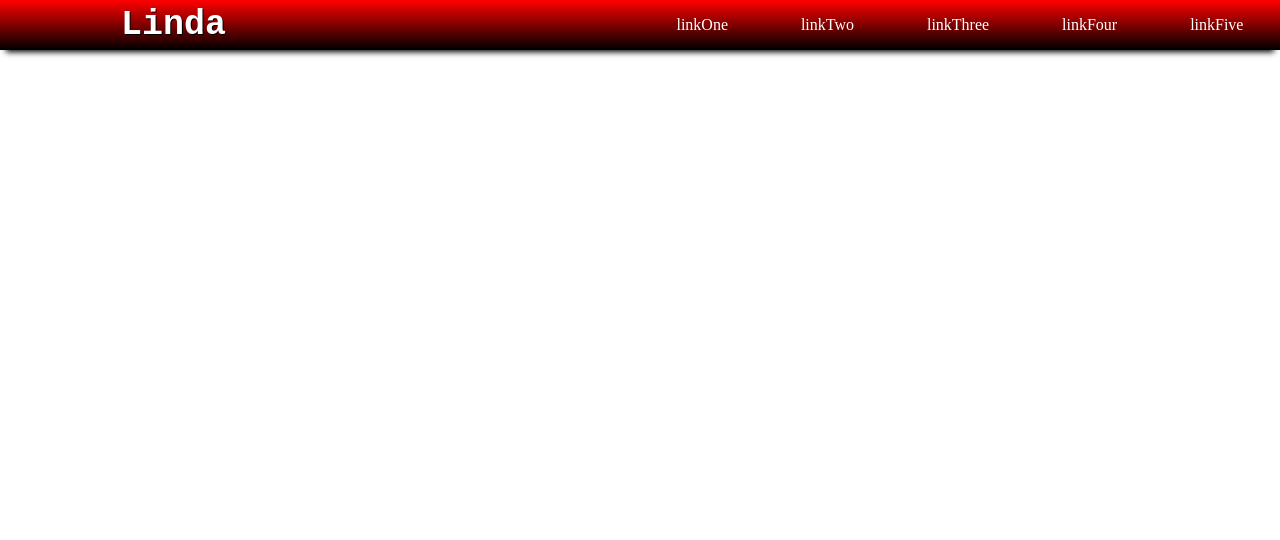
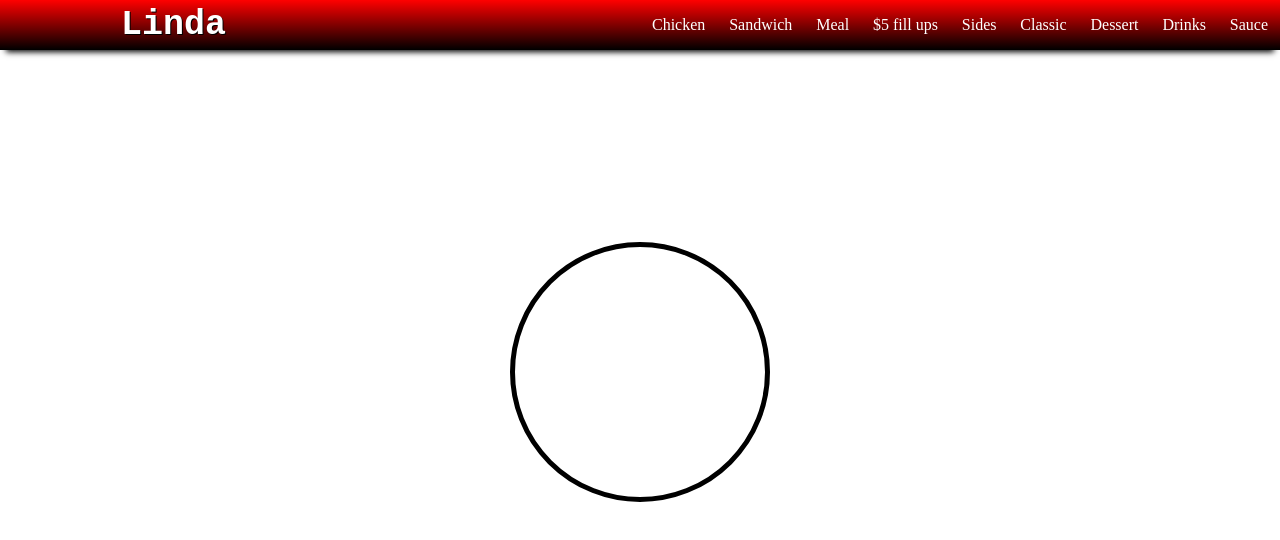
Before and after one commit to Forison/estee-restaurant-project, a website built with webpack: page src/index.html in a window 1280 px wide. Built offline with nearby package versions, Linux system fonts and the light colour scheme.

Commit message:
added main to body

```diff
--- /dev/null
+++ b/src/component/homepage.js
@@ -0,0 +1,12 @@
+const main = () => {
+	let container = document.createElement('div');
+	container.classList.add('container');
+
+	let welcome = document.createElement('div');
+	welcome.classList.add('welcome');
+	container.appendChild(welcome);
+
+	return container
+}
+document.body.appendChild(main())
+export { main as default }
--- a/src/component/navigation.js
+++ b/src/component/navigation.js
@@ -20,36 +20,64 @@ const navigation = () => {
 	let navAnchorOne = document.createElement('a');
 	navLinkOne.appendChild(navAnchorOne);
 	linkWrap.appendChild(navLinkOne);
-	navAnchorOne.innerHTML = 'linkOne'
+	navAnchorOne.innerHTML = 'Chicken'
 	navAnchorOne.href = "#"
 
 	let navLinkTwo = document.createElement('span');
 	let navAnchorTwo = document.createElement('a');
 	navLinkTwo.appendChild(navAnchorTwo);
 	linkWrap.appendChild(navLinkTwo);
-	navAnchorTwo.innerHTML = 'linkTwo'
+	navAnchorTwo.innerHTML = 'Sandwich'
 	navAnchorTwo.href = "#"
 
 	let navLinkThree = document.createElement('span');
 	let navAnchorThree = document.createElement('a');
 	navLinkThree.appendChild(navAnchorThree);
 	linkWrap.appendChild(navLinkThree);
-	navAnchorThree.innerHTML = 'linkThree'
-	navAnchorThree.href = "#"
+	navAnchorThree.innerHTML = 'Meal';
+	navAnchorThree.href = "#";
 
 	let navLinkFour = document.createElement('span');
 	let navAnchorFour = document.createElement('a');
 	navLinkFour.appendChild(navAnchorFour);
 	linkWrap.appendChild(navLinkFour);
-	navAnchorFour.innerHTML = 'linkFour'
-	navAnchorFour.href = "#"
+	navAnchorFour.innerHTML = '$5 fill ups';
+	navAnchorFour.href = "#";
 
 	let navLinkFive = document.createElement('span');
 	let navAnchorFive = document.createElement('a');
 	navLinkFive.appendChild(navAnchorFive);
 	linkWrap.appendChild(navLinkFive);
-	navAnchorFive.href = "#"
-	navAnchorFive.innerHTML = 'linkFive'
+	navAnchorFive.href = "#";
+	navAnchorFive.innerHTML = 'Sides';
+
+	let navLinkSix = document.createElement('span');
+	let navAnchorSix = document.createElement('a');
+	navLinkSix.appendChild(navAnchorSix);
+	linkWrap.appendChild(navLinkSix);
+	navAnchorSix.href = "#";
+	navAnchorSix.innerHTML = 'Classic';
+
+	let navLinkSeven = document.createElement('span');
+	let navAnchorSeven = document.createElement('a');
+	navLinkSeven.appendChild(navAnchorSeven);
+	linkWrap.appendChild(navLinkSeven);
+	navAnchorSeven.href = "#";
+	navAnchorSeven.innerHTML = 'Dessert';
+
+	let navLinkEight = document.createElement('span');
+	let navAnchorEight = document.createElement('a');
+	navLinkEight.appendChild(navAnchorEight);
+	linkWrap.appendChild(navLinkEight);
+	navAnchorEight.href = "#";
+	navAnchorEight.innerHTML = 'Drinks';
+
+	let navLinkNine = document.createElement('span');
+	let navAnchorNine = document.createElement('a');
+	navLinkNine.appendChild(navAnchorNine);
+	linkWrap.appendChild(navLinkNine);
+	navAnchorNine.href = "#";
+	navAnchorNine.innerHTML = 'Sauce';
 
 	return navbar
 }
--- a/src/index.html
+++ b/src/index.html
@@ -6,7 +6,7 @@
     <meta http-equiv="X-UA-Compatible" content="ie=edge">
     <title>Document</title>
 </head>
-<body>
+<body id="content">
 
 </body>
 </html>
--- a/src/index.js
+++ b/src/index.js
@@ -1,5 +1,7 @@
 // import 'lodash';
 import navbar from './component/navigation.js';
+import main from './component/homepage.js';
 import './style.css';
 
 navbar();
+main();
--- a/src/style.css
+++ b/src/style.css
@@ -3,7 +3,6 @@ body{
     padding: 0;
 }
 nav{
-    /* background: conic-gradient(from 290deg, #ff0000, #000); */
     background-image: linear-gradient( #ff0000, #000);
     box-shadow: 0 8px 6px -6px black;
     height: 50px;
@@ -44,3 +43,16 @@ a{
 a:hover{
     color: #ffffffd8;
 }
+/* container  */
+.container{
+    /* background: conic-gradient(from 290deg, #ff0000, #fff); */
+    height: 600px;
+    width: 100%;
+}
+.welcome{
+    border:5px solid black;
+    border-radius: 50%;
+    margin: 15% auto;
+    height: 250px;
+    width: 250px;
+}
```
Also changed, not shown: dist/index.html, dist/main.js.
